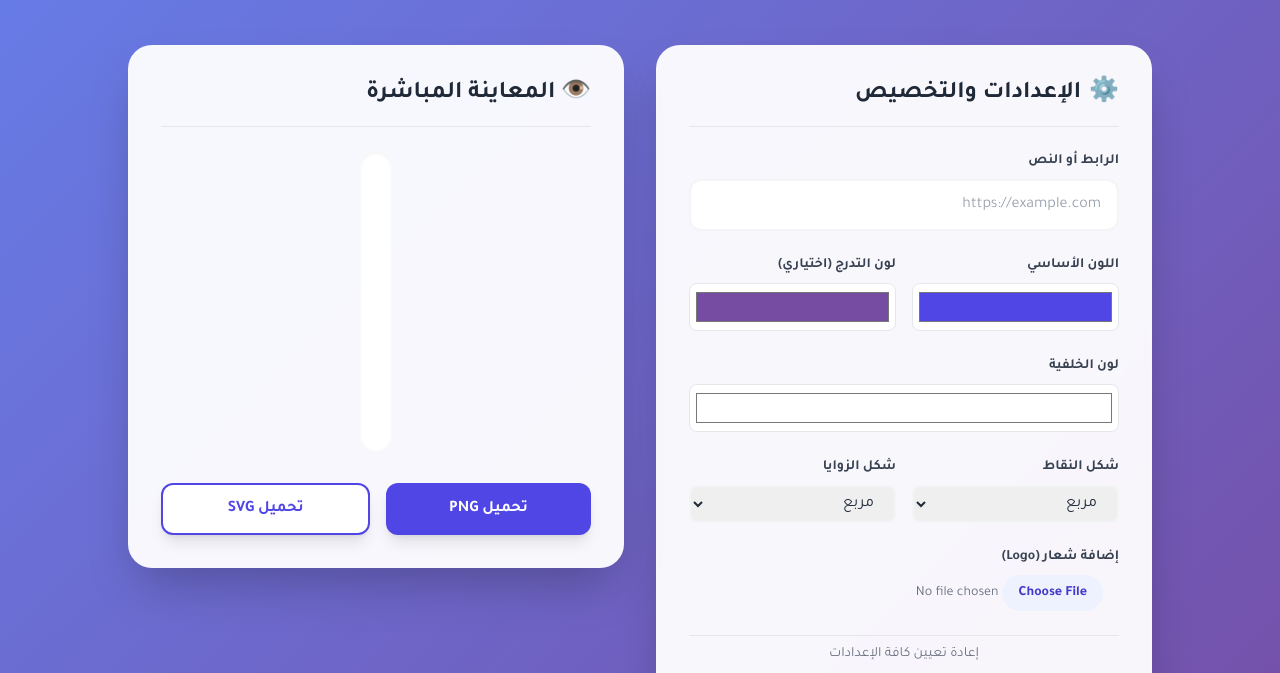
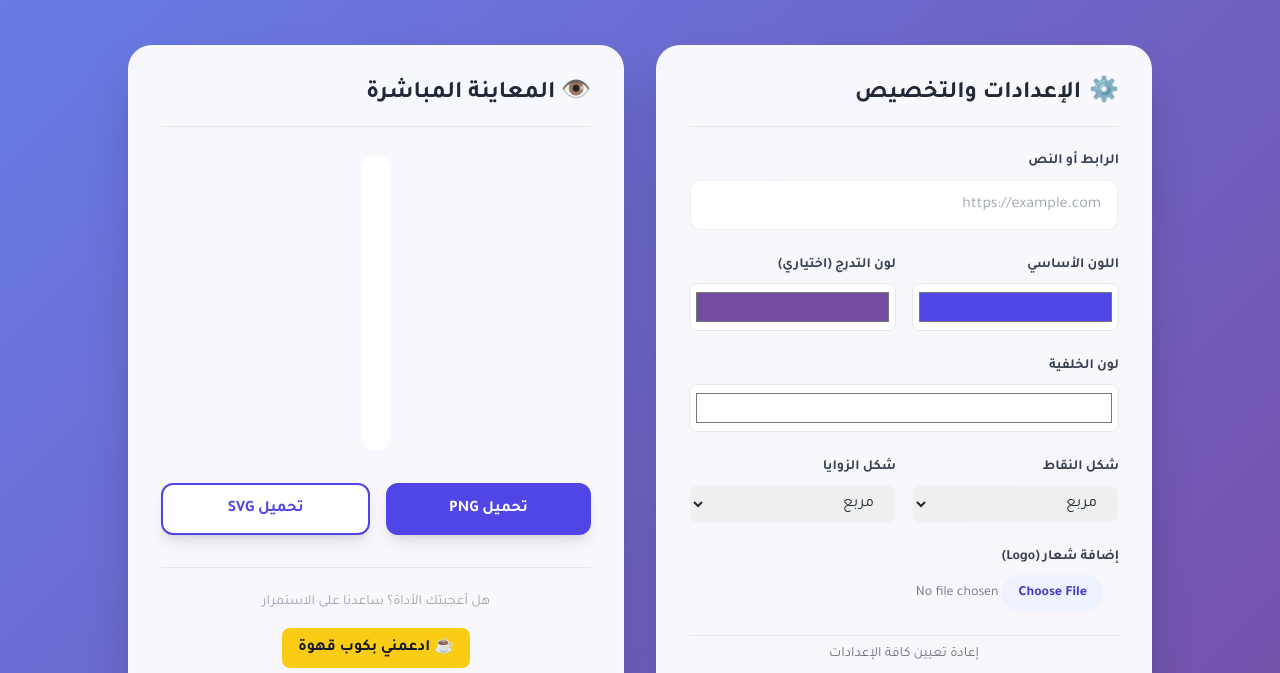
Before and after one commit to Walid966/QR-Generator-Pro, a plain HTML site: page index.html in a window 1280 px wide. Shown: the part 127-800 px from the top of the page. Drawn offline with nearby package versions, Linux system fonts and the light colour scheme; a script that the page names is missing.

Commit message:
Add files via upload

```diff
--- a/index.html
+++ b/index.html
@@ -144,6 +144,14 @@
                         تحميل SVG
                     </button>
                 </div>
+
+                <!-- Ad/Donation Space -->
+                <div class="mt-8 pt-6 border-t w-full text-center">
+                    <p class="text-sm text-gray-400 mb-4">هل أعجبتك الأداة؟ ساعدنا على الاستمرار</p>
+                    <a href="#" class="inline-flex items-center gap-2 bg-yellow-400 hover:bg-yellow-500 text-gray-900 font-bold py-2 px-4 rounded-lg transition-colors">
+                        ☕ ادعمني بكوب قهوة
+                    </a>
+                </div>
             </section>
         </main>
 
```
